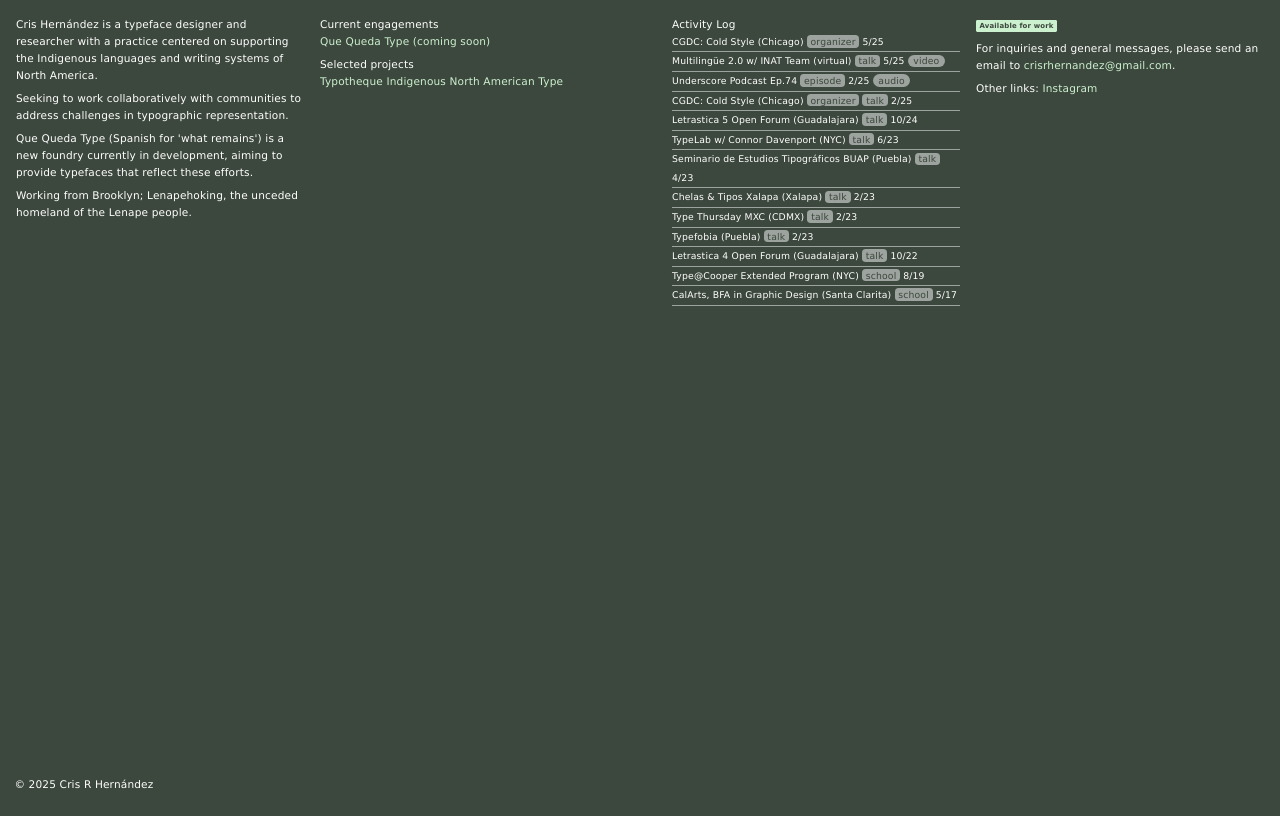
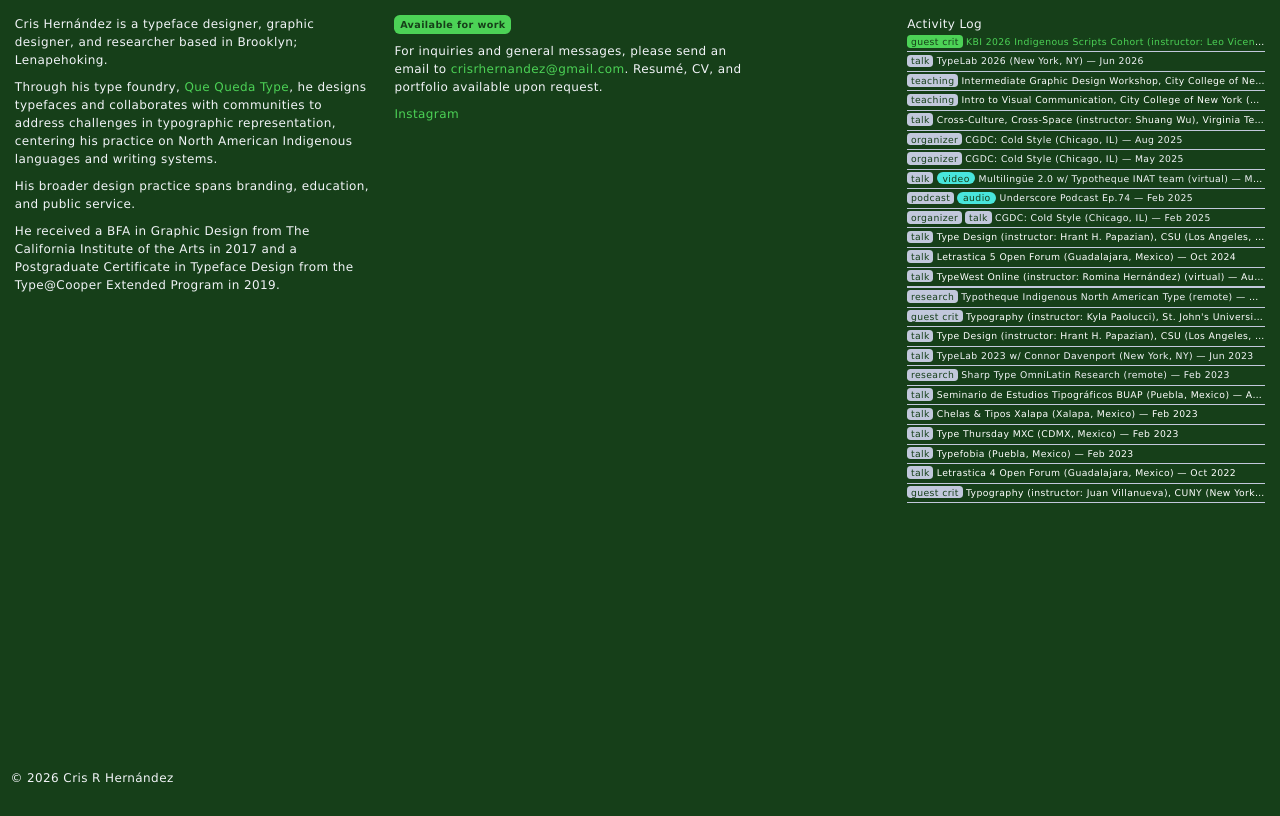
Before and after one commit to crisrhernandez/crisrhernandez.github.io, a plain HTML site: page index.html in a window 1280 px wide. Drawn offline with Linux system fonts and the light colour scheme.

Commit message:
Update layout and info

```diff
--- a/index.html
+++ b/index.html
@@ -10,51 +10,48 @@
   <body class="homepage">
   <div class="container">
     <div class="column">
-      <p>Cris Hernández is a typeface designer and researcher with a practice centered on supporting the Indigenous languages and writing systems of North America.</p>
-      <p class="linebreak">Seeking to work collaboratively with communities to address challenges in typographic representation.</p>
-      <p class="linebreak">Que Queda Type (Spanish for 'what remains') is a new foundry currently in development, aiming to provide typefaces that reflect these efforts.</p>
-      <p class="linebreak">Working from Brooklyn; Lenapehoking, the unceded homeland of the Lenape people.</p>
+      <p>Cris Hernández is a typeface designer, graphic designer, and researcher based in Brooklyn; Lenapehoking.</p>
+      <p class="linebreak">Through his type foundry, <a href="https://www.instagram.com/quequedatype">Que Queda Type</a>, he designs typefaces and collaborates with communities to address challenges in typographic representation, centering his practice on North American Indigenous languages and writing systems.</p>
+      <p class="linebreak">His broader design practice spans branding, education, and public service.</p>
+      <p class="linebreak">He received a BFA in Graphic Design from The California Institute of the Arts in 2017 and a Postgraduate Certificate in Typeface Design from the Type@Cooper Extended Program in 2019.</p>
     </div>
     <div class="column">
-      <p>Current engagements</p>
-      <p><a href="https://www.instagram.com/quequedatype">Que Queda Type (coming soon)</a></p>
-      <p class="linebreak">Selected projects</p>
-      <p><a href="https://www.typotheque.com/research/north-american-research">Typotheque Indigenous North American Type</a></p>
-      <!-- <p>Mon-Latin Type Collaboration</p> -->
-      <!-- <p class="linebreak">Past...</p>
-      <p><a href="https://www.sharptype.co/case-studies/sharp-earth-case-study">Sharp Earth, North American support</a></p> -->
+      <p><span class="bulletin"><b>Available for work</b></span></p>
+      <p class="linebreak">For inquiries and general messages, please send an email to <a href="mailto:crisrhernandez@gmail.com">crisrhernandez@gmail.com</a>. Resumé, CV, and portfolio available upon request.</p>
+      <p class="linebreak"><a href="https://www.instagram.com/crisrhernandez">Instagram</a></p>
     </div>
     <div class="column">
       <p>Activity Log</p>
       <div class="activitylog">
-        <p><a href="https://chicagographicdesign.club/programming/cold-style-02/" class="past_event_link">CGDC: Cold Style (Chicago) <span class="round">organizer</span> 5/25</a></p>
-        <p><a href="https://www.youtube.com/watch?v=vEKdSyJ4mvY" class="past_event_link">Multilingüe 2.0 w/ INAT Team (virtual) <span class="round">talk</span> 5/25 <span class="round_play">video</span></a></p>
-        <p><a href="https://open.spotify.com/episode/2dxiLp3hDGMx3QGxBop0SL?si=pSaNqZnaTRa5uHN6BxGxvQ" class="past_event_link">Underscore Podcast Ep.74 <span class="round">episode</span> 2/25 <span class="round_play">audio</span></a></p>
-        <p><a href="https://chicagographicdesign.club/programming/cold-style/" class="past_event_link">CGDC: Cold Style (Chicago) <span class="round">organizer</span> <span class="round">talk</span> 2/25</a></p>
-        <!-- <p>CSU, Type Design - Hrant H. Papazian (LA) <span class="round">talk</span> 11/24</p> -->
-        <!-- <p>TypeWest, instructor: Ro Hernández (virtual) <span class="round">talk</span> 8/24</p> -->
-        <p>Letrastica 5 Open Forum (Guadalajara) <span class="round">talk</span> 10/24</p>
-        <!-- <p>St. John's, Typography - Kyla Paolucci (NYC) <span class="round">guest crit</span> 3/24</p>
-        <p>CSU, Type Design - Hrant H. Papazian (LA) <span class="round">talk</span> 11/23</p> -->
-        <p><a href="https://2023.typographics.com/typelab/#1754" class="past_event_link">TypeLab w/ Connor Davenport (NYC) <span class="round">talk</span> 6/23</a></p>
-        <p>Seminario de Estudios Tipográficos BUAP (Puebla) <span class="round">talk</span> 4/23</p>
-        <p>Chelas & Tipos Xalapa (Xalapa) <span class="round">talk</span> 2/23</p>
-        <p>Type Thursday MXC (CDMX) <span class="round">talk</span> 2/23</p>
-        <p>Typefobia (Puebla) <span class="round">talk</span> 2/23</p>
-        <p>Letrastica 4 Open Forum (Guadalajara) <span class="round">talk</span> 10/22</p>
-        <!-- <p>CUNY, Typography - Juan Villanueva (NYC) <span class="round">guest crit</span> 2/19</p> -->
-        <p>Type@Cooper Extended Program (NYC) <span class="round">school</span> 8/19</p>
-        <p>CalArts, BFA in Graphic Design (Santa Clarita) <span class="round">school</span> 5/17</p>
+        <p><a><span class="round_new">guest crit</span> KBI 2026 Indigenous Scripts Cohort (instructor: Leo Vicenti) (virtual) — Jul 2026</a></p>
+        <p><a href="https://2026.typographics.com/typelab/#2554" class="past_event_link"><span class="round">talk</span> TypeLab 2026 (New York, NY) — Jun 2026</a></p>
+        <p><span class="round">teaching</span> Intermediate Graphic Design Workshop, City College of New York (New York, NY) — Spring 2026</p>
+        <p><span class="round">teaching</span> Intro to Visual Communication, City College of New York (New York, NY) — Spring 2026</p>
+        <p><span class="round">talk</span> Cross-Culture, Cross-Space (instructor: Shuang Wu), Virginia Tech College of Architecture, Arts, and Design (virtual) — Sep 2025</p>
+        <p><a href="https://chicagographicdesign.club/programming/cold-style-3" class="past_event_link"><span class="round">organizer</span> CGDC: Cold Style (Chicago, IL) — Aug 2025</a></p>
+        <p><a href="https://chicagographicdesign.club/programming/cold-style-02" class="past_event_link"><span class="round">organizer</span> CGDC: Cold Style (Chicago, IL) — May 2025</a></p>
+        <p><a href="https://www.youtube.com/watch?v=vEKdSyJ4mvY" class="past_event_link"><span class="round">talk</span> <span class="round_play">video</span> Multilingüe 2.0 w/ Typotheque INAT team (virtual) — May 2025</a></p>
+        <p><a href="https://open.spotify.com/episode/2dxiLp3hDGMx3QGxBop0SL?si=pSaNqZnaTRa5uHN6BxGxvQ" class="past_event_link"><span class="round">podcast</span> <span class="round_play">audio</span> Underscore Podcast Ep.74 — Feb 2025</a></p>
+        <p><a href="https://chicagographicdesign.club/programming/cold-style" class="past_event_link"><span class="round">organizer</span> <span class="round">talk</span> CGDC: Cold Style (Chicago, IL) — Feb 2025</a></p>
+        <p><span class="round">talk</span> Type Design (instructor: Hrant H. Papazian), CSU (Los Angeles, CA) — Nov 2024</p>
+        <p><span class="round">talk</span> Letrastica 5 Open Forum (Guadalajara, Mexico) — Oct 2024 </p>
+        <p><span class="round">talk</span> TypeWest Online (instructor: Romina Hernández) (virtual) — Aug 2024</p> <p>
+        <p><a href="https://www.typotheque.com/research/north-american-research" class="past_event_link"><span class="round">research</span> Typotheque Indigenous North American Type (remote) — May 2024-May 2025</a></p>
+        <p><span class="round">guest crit</span> Typography (instructor: Kyla Paolucci), St. John's University (New York, NY) — Mar 2024</p>
+        <p><span class="round">talk</span> Type Design (instructor: Hrant H. Papazian), CSU (Los Angeles, CA) — Nov 2023</p>
+        <p><a href="https://2023.typographics.com/typelab/#1754" class="past_event_link"><span class="round">talk</span> TypeLab 2023 w/ Connor Davenport (New York, NY) —  Jun 2023</a></p>
+        <p><a href="https://www.sharptype.co/case-studies/omni-latin-research" class="past_event_link"><span class="round">research</span> Sharp Type OmniLatin Research (remote) — Feb 2023</a></p>
+        <p><span class="round">talk</span> Seminario de Estudios Tipográficos BUAP (Puebla, Mexico) — Apr 2023</p>
+        <p><span class="round">talk</span> Chelas & Tipos Xalapa (Xalapa, Mexico) — Feb 2023</p>
+        <p><span class="round">talk</span> Type Thursday MXC (CDMX, Mexico) — Feb 2023</p>
+        <p><span class="round">talk</span> Typefobia (Puebla, Mexico) — Feb 2023</p>
+        <p><span class="round">talk</span> Letrastica 4 Open Forum (Guadalajara, Mexico) — Oct 2022</p>
+        <p><span class="round">guest crit</span> Typography (instructor: Juan Villanueva), CUNY (New York, NY) — Feb 2019</p>
       </div>
-    </div>
-    <div class="column">
-      <p><span class="bulletin"><b>Available for work</b></span></p>
-      <p class="linebreak">For inquiries and general messages, please send an email to <a href="mailto:crisrhernandez@gmail.com">crisrhernandez@gmail.com</a>.</p>
-      <p class="linebreak">Other links: <a href="https://www.instagram.com/crisrhernandez">Instagram</a></p>
-    </div>
+     </div>
   </div>
   <footer>
-    <p>&copy; 2025 Cris R Hernández</p>
+    <p>&copy; 2026 Cris R Hernández</p>
   </footer>
   </body>
 </html>
--- a/styles.css
+++ b/styles.css
@@ -10,47 +10,61 @@ body {
   background-position: center center;
   background-size: contain;
   background-repeat: no-repeat;
-  background-color: #3c473d;
+  background-color: #163F19;
+  margin: .25em;
 }
 
 a {
-  color: #ccf1cf;
+  color: #4cd256;
   text-decoration: none;
 }
 
-/* a:hover {
-  color: #9da39e;
-} */
+a:hover {
+  color: #c2c8dc;
+}
 
 .past_event_link {
-  color: white;
+  color: #f2f4f8;
   text-decoration: none;
 }
 
 .past_event_link:hover {
-  color: #9da39e;
+  color: #c2c8dc;
 }
 
 p {
-  color: white;
+  color: #f2f4f8;
   text-align: left;
-  font-size: 0.66em;
-  line-height: 1.6em;
-  letter-spacing: .01rem;
+  font-size: 0.75em;
+  line-height: 1.5em;
+  letter-spacing: .025rem;
 }
 
 .activitylog p {
   color: white;
   font-size: 0.58em;
   line-height: 2em;
-  border-bottom: 1px solid #9da39e;
+  border-bottom: 1px solid #c2c8dc;
   padding-bottom: 0.5em;
   margin-bottom: 1em;
+  white-space: nowrap;
+  overflow: hidden;
+  text-overflow: ellipsis;
+}
+
+.projectdate {
+  font-size: 0.65em;
+  letter-spacing: .05rem;
+  padding-bottom: 1rem;
+}
+
+.column p.projectdate {
+  margin-bottom: 0.25em;
 }
 
 .round {
-  background-color: #9da39e;
-  color: #3c473d;
+  background-color: #c2c8dc;
+  color: #163F19;
   padding: 0.08em 0.4em;
   border-radius: 0.4em;
   display: inline-block;
@@ -61,8 +75,8 @@ p {
 }
 
 .round_new {
-  background-color: #88a28a;
-  color: #3c473d;
+  background-color: #4cd256;
+  color: #163F19;
   padding: 0.08em 0.4em;
   border-radius: 0.4em;
   display: inline-block;
@@ -73,8 +87,8 @@ p {
 }
 
 .round_play {
-  background-color: #9da39e;
-  color: #3c473d;
+  background-color: #48e6dc;
+  color: #163F19;
   padding: 0.08em 0.6em;
   border-radius: .8em;
   display: inline-block;
@@ -86,7 +100,7 @@ p {
 
 .soon {
   background-color: #ccf1cf;
-  color: #3c473d;
+  color: #163F19;
   padding: 0.08em 0.4em;
   border-radius: 0.4em;
   display: inline-block;
@@ -97,13 +111,13 @@ p {
 }
 
 .bulletin {
-  background-color: #ccf1cf;
-  color: #3c473d;
-  padding: 0.3em 0.5em;
-  border-radius: 0.2em;
+  background-color: #4cd256;
+  color: #163F19;
+  padding: 0.4em 0.6em;
+  border-radius: 0.6em;
   display: inline;
-  font-size: .66em;
-  line-height: 2em;
+  font-size: .8em;
+  line-height: 1em;
   box-decoration-break: clone;
   -webkit-box-decoration-break: clone;
 }
@@ -116,12 +130,13 @@ p {
   display: flex;
   flex-wrap: wrap;
   justify-content: flex-start;
+  /* border-bottom: 1px solid #fafafa; */
 }
 
 .column {
   box-sizing: border-box;
-  width: 300px;
-  margin: 0.125em;
+  width: 370px;
+  margin: 0.3em;
   padding: 0.375em;
   vertical-align: top;
 }
@@ -136,7 +151,7 @@ p {
 }
 
 p + p.linebreak {
-  margin-top: .6em;
+  margin-top: .75em;
 }
 
 .article_column {
```
